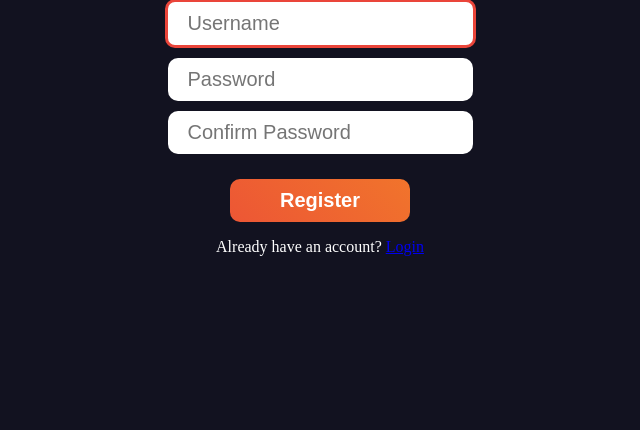
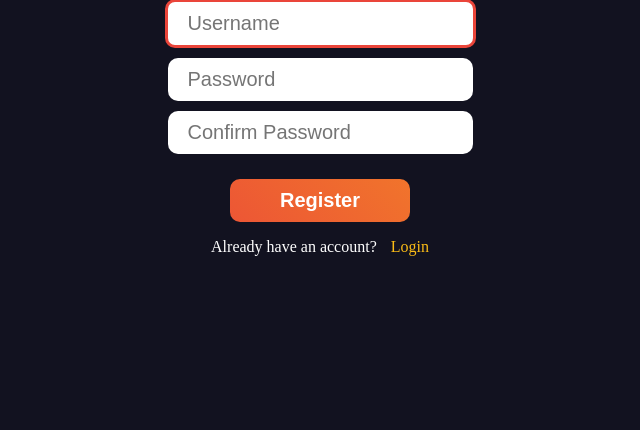
Before and after one commit to notedwinpiatek/PersonalFinanceTracker, a Django app: page /finance_tracker/register/ in a window 1280 px wide. Shown: the part 284-714 px from the top of the page, without its empty margins (320-960 px from the left). Run offline with Django 5.2, Linux system fonts and the light colour scheme; some web fonts are replaced.

Commit message:
style: redirect links

```diff
--- a/personal_finance_tracker/finance_tracker/static/finance_tracker/styles.css
+++ b/personal_finance_tracker/finance_tracker/static/finance_tracker/styles.css
@@ -182,3 +182,9 @@ form input:focus {
 h1 {
     font-size: 35px;
 }
+
+.redirect {
+    text-decoration: none;
+    color: var(--secondary-color);
+    margin-left: 10px;
+}
--- a/personal_finance_tracker/finance_tracker/templates/base.html
+++ b/personal_finance_tracker/finance_tracker/templates/base.html
@@ -53,8 +53,8 @@
                     <button type="submit">Logout</button>
                 </form>
                 {% else %}
-                <a href="{% url 'login' %}">Login</a>
-                <a href="{% url 'register' %}">Register</a>
+                <a class="redirect" href="{% url 'login' %}">Login</a>
+                <a class="redirect" href="{% url 'register' %}">Register</a>
                 {% endif %}
             {% endif %}
         </div>
--- a/personal_finance_tracker/finance_tracker/templates/registration/login.html
+++ b/personal_finance_tracker/finance_tracker/templates/registration/login.html
@@ -15,7 +15,7 @@
             </div>
             <button type="submit">Login</button>
         </form>
-        <p>Don't have an account? <a href="{% url 'register' %}">Register</a></p>
+        <p>Don't have an account? <a class="redirect" href="{% url 'register' %}">Register</a></p>
     </div>
     <script>
         document.querySelector('input[name="username"]').setAttribute('placeholder', 'Username');
--- a/personal_finance_tracker/finance_tracker/templates/registration/register.html
+++ b/personal_finance_tracker/finance_tracker/templates/registration/register.html
@@ -18,7 +18,7 @@
         </div>
         <button type="submit">Register</button>
     </form>
-    <p>Already have an account? <a href="{% url 'login' %}">Login</a></p>
+    <p>Already have an account? <a class="redirect" href="{% url 'login' %}">Login</a></p>
 </div>
 <script>
     document.querySelector('input[name="username"]').setAttribute('placeholder', 'Username');
```
